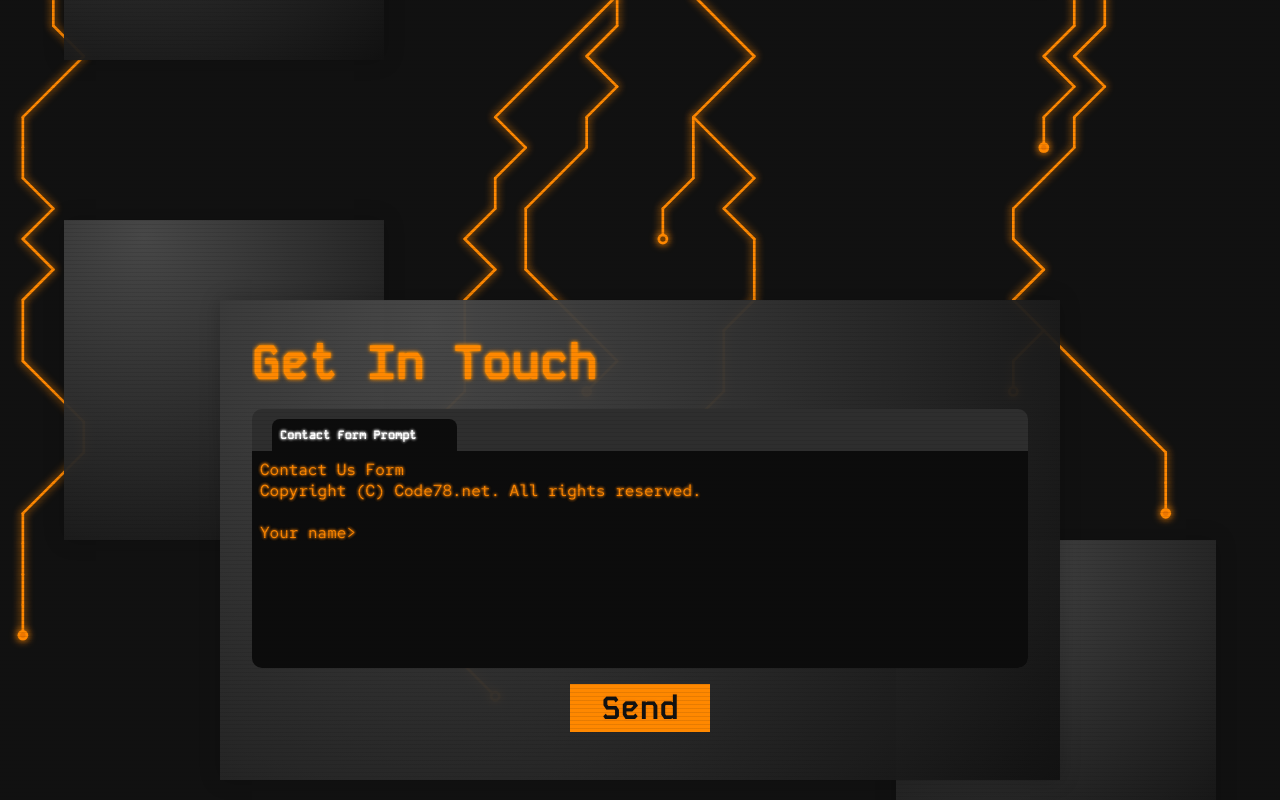
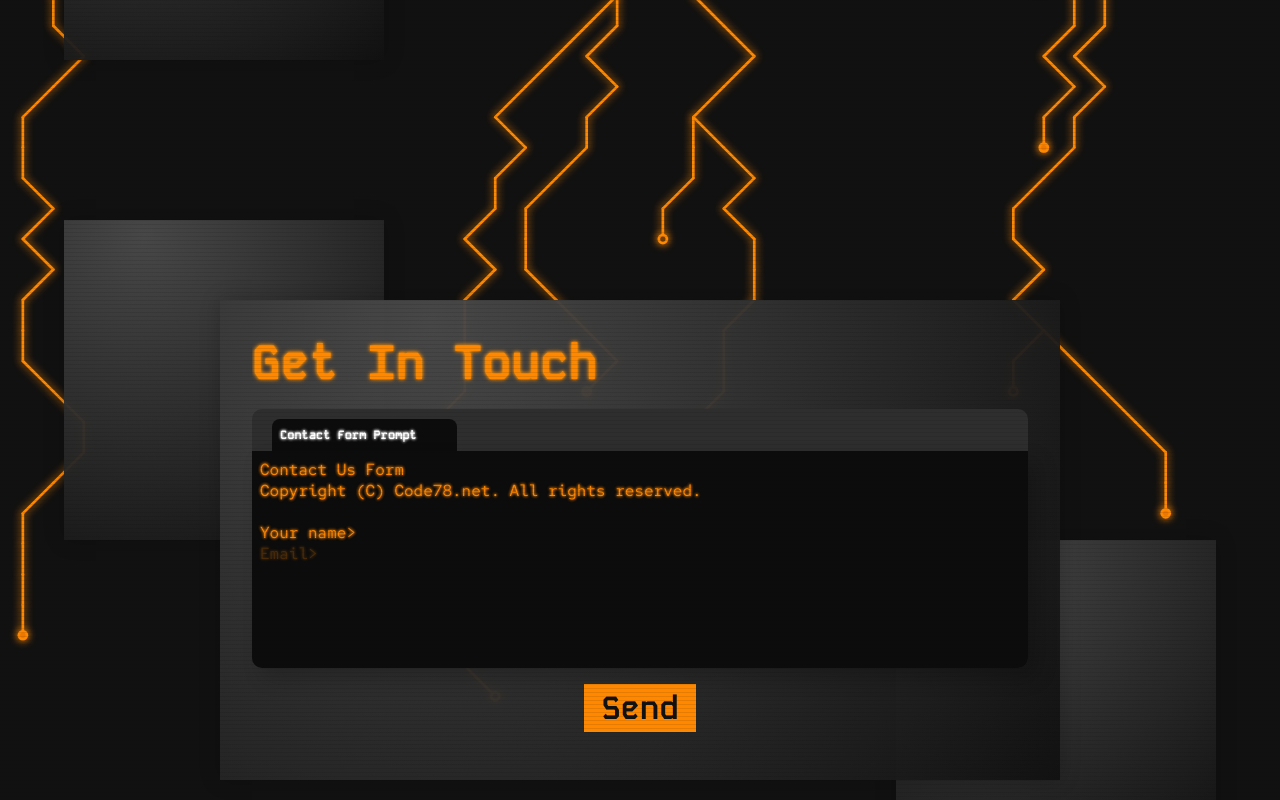
Before and after one commit to C-McCarty/Code78.net, a React (Create React App) app in the folder code78.net/: page / in a window 1280 px wide. Shown: the part 1460-2260 px from the top of the page. Built offline with nearby package versions, Linux system fonts and the light colour scheme.

Commit message:
edited responsive layout and improved contact form

```diff
--- a/code78.net/src/CSS/contactForm.module.css
+++ b/code78.net/src/CSS/contactForm.module.css
@@ -32,6 +32,7 @@
     flex-direction: column;
     background-color: var(--terminal-screen);
     border-radius: 0 0 10px 10px;
+    box-shadow: 10px 10px 20px #0003;
 }
 .contactForm > p {
     padding: 0;
@@ -88,9 +89,54 @@
     height: 3rem;
     font-size: 2rem;
     background-color: var(--txt);
-    color: var(--bkg);
     border: none;
     outline: none;
     font-weight: bold;
     cursor: pointer;
+    position: relative;
+    overflow: hidden;
 }
+.buttonWrap button.loading {
+    cursor: wait;
+}
+.buttonWrap button span {
+    position: absolute;
+    top: 0;
+    bottom: 0;
+    left: 0;
+    right: 0;
+    display: flex;
+    align-items: center;
+    justify-content: center;
+    color: var(--bkg);
+    text-shadow: none;
+    font-family: 'Kode Mono', monospace;
+    scale: 100%;
+    transition: all 1s;
+}
+button .loading {
+    height: 100%;
+    aspect-ratio: 1 / 1;
+    background-image: url(../media/icons/loading.svg);
+    background-position: center center;
+    background-repeat: no-repeat;
+    background-size: 90%;
+    animation: loading 1s linear infinite;
+    transition: all 1s;
+    scale: 2000%;
+}
+button.loading span {
+    scale: 0%;
+}
+button.loading .loading {
+    scale: 100%;
+}
+@keyframes loading {
+    from { transform: rotateZ(0deg); }
+    to { transform: rotateZ(360deg); }
+}
+
+.ghost {
+    opacity: 25%;
+    pointer-events: none;
+}
--- a/code78.net/src/CSS/section.module.css
+++ b/code78.net/src/CSS/section.module.css
@@ -84,5 +84,6 @@
     }
     .innerWrap p {
         font-size: 1.25rem;
+        padding: 0.25rem;
     }
 }
--- a/code78.net/src/comp/ContactForm.js
+++ b/code78.net/src/comp/ContactForm.js
@@ -12,6 +12,8 @@ export default function ContactForm() {
     const handleSubjectChange = e => setSubject(e.target.value);
     const [message, setMessage] = useState("");
     const handleMessageChange = e => setMessage(e.target.value);
+
+    const [loading, setLoading] = useState(false);
 
     const [lines, setLines] = useState(0);
 
@@ -34,21 +36,36 @@ export default function ContactForm() {
     }
     const sendEmail = e => {
         e.preventDefault();
+        setLoading(true);
+        try {
+            if (name.trim().length === 0) throw new Error("Must include a name.");
+            if (email.trim().length === 0 || !/^[a-zA-Z0-9._%+-]+@[a-zA-Z0-9.-]+\.[a-zA-Z]{2,}$/.test(email)) throw new Error("Must include an email address.");
+            if (subject.trim().length === 0) throw new Error("Must include a subject.");
+            if (message.trim().length === 0) throw new Error("Must include a message.");
+        } catch (err) {
+            alert('Error: ' + err.message);
+            setLoading(false);
+            return;
+        }
         emailjs.init("OpSgDZ_LlyD5My5_O");
         emailjs.send("code78.net-service","contact_code78.net", {
             name: name,
             email: email,
             subject: subject,
             message: message,
-        }).then((response) => {
+        }).then(response => {
             setName("");
             setEmail("");
             setSubject("");
             setMessage("");
             alert('Message sent!', response.status, response.text);
-        }).catch((err) => {
-            alert('An error occurred while trying to send your messge. Please try again later.', err.text);
+            setLoading(false);
+        }).catch(err => {
+            alert('Error: ' + err.message);
         });
+    }
+    const handleSubmit = e => {
+        if (!loading) formRef.current.requestSubmit();
     }
 
     return (
@@ -63,21 +80,19 @@ export default function ContactForm() {
                         <label htmlFor="name">Your name&gt;</label>
                         <input ref={nameRef} type="text" name="name" id="name" value={name} onKeyDown={handleNewLineDown} onKeyUp={handleNewLineUp} onChange={handleNameChange} required />
                     </div>
-                    {lines > 0 ?
-                    <>
-                    <div>
+                    <div className={lines < 1 ? c.ghost : null}>
                         <label htmlFor="email">Email&gt;</label>
                         <input ref={emailRef} type="email" name="email" id="email" value={email} onKeyDown={handleNewLineDown} onKeyUp={handleNewLineUp} onChange={handleEmailChange} required />
                     </div>
-                    {lines > 1 ?
+                    {lines > 0 ?
                     <>
-                    <div>
+                    <div className={lines < 2 ? c.ghost : null}>
                         <label htmlFor="subject">Subject&gt;</label>
                         <input ref={subjectRef} type="text" name='subject' id='subject' value={subject} onKeyDown={handleNewLineDown} onKeyUp={handleNewLineUp} onChange={handleSubjectChange} required />
                     </div>
-                    {lines > 2 ?
+                    {lines > 1 ?
                     <>
-                    <div>
+                    <div className={lines < 3 ? c.ghost : null}>
                         <label htmlFor="message">Message&gt;</label>
                         <textarea ref={messageRef} name="message" id="message" value={message} onChange={handleMessageChange} required />
                     </div>
@@ -85,12 +100,10 @@ export default function ContactForm() {
                     : null}
                     </>
                     : null}
-                    </>
-                    : null}
                 </form>
             </div>
             <div className={c.buttonWrap}>
-                <button onClick={() => formRef.current.requestSubmit()}>Send</button>
+                <button onClick={handleSubmit} className={loading ? c.loading : null}><span>Send</span><div className={c.loading}></div></button>
             </div>
         </>
     );
```
Also changed, not shown: code78.net/src/media/icons/loading.svg (added).
